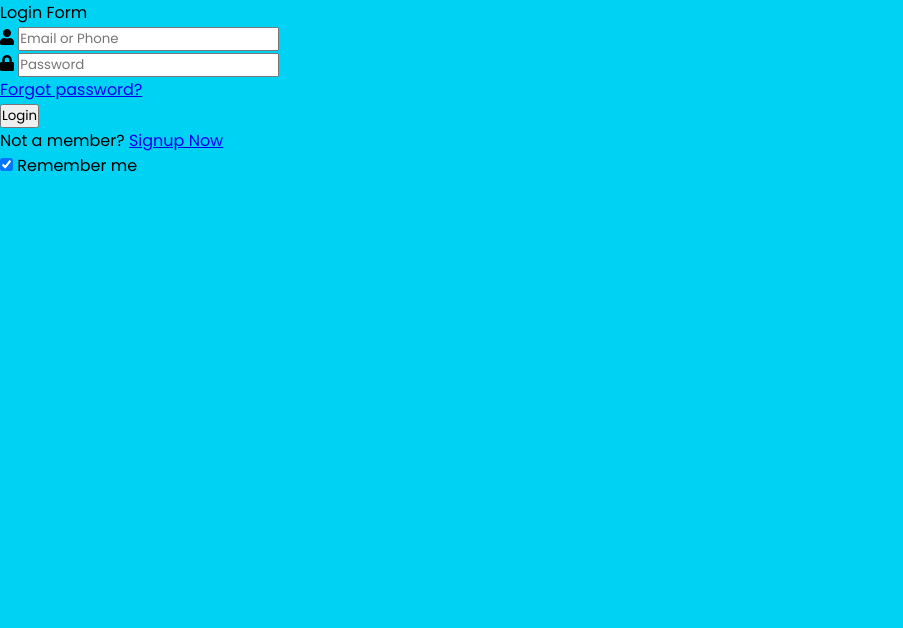
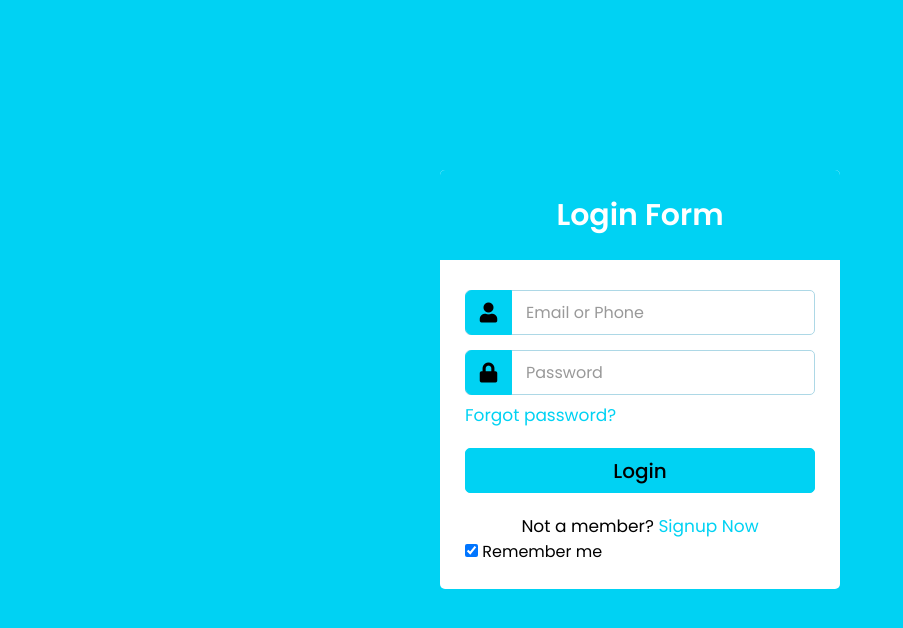
Before and after one commit to cemuner16/Login-Form, a plain HTML site: page index.html in a window 1280 px wide. Shown: the whole page, without its empty margins (0-903 px from the left). Drawn offline with Linux system fonts and the light colour scheme.

Commit message:
Completed Project

```diff
--- a/index.html
+++ b/index.html
@@ -23,15 +23,16 @@
             </div>
             <div class="pass"><a href="#">Forgot password?</a></div>
             <div class="row button">
-                <input type="submit" value="Login">
+                <input id="akiner" type="submit" value="Login">
             </div>
             <div class="signup-link">Not a member? <a href="#">Signup Now</a></div>
+            <label class="container1">
+                <input type="checkbox" checked="checked" name="remember"> Remember me
+              </label>
             </form>
         </div>
     </div>
-    <label>
-        <input type="checkbox" checked="checked" name="remember"> Remember me
-      </label>
+
 
 </body>
 </html>
--- a/style.css
+++ b/style.css
@@ -9,3 +9,100 @@ body {
     background: #00d2f3;
     overflow:hidden ;
 }
+ ::selection{
+    background: red;
+ }
+  .container{
+    max-width: 440px;
+    padding: 0 20px ;
+    margin: 170px auto;
+  }
+  .wrapper{
+    width: 100%;
+    background: white;
+    border-radius: 5px;
+    box-shadow: 0px 4px 10px 1px rgba(0.0.0.0.1);
+  }
+  .wrapper .title{
+    height: 90px;
+    background: #00d2f3;
+    border-radius: 5px 5px 0 0;
+    color: #fff;
+    font-size: 30px;
+    font-weight: 600;
+    display: flex;
+    align-items: center;
+    justify-content: center;
+  }
+  .wrapper form{
+    padding: 30px 25px 25px 25px;
+  }
+  .wrapper form .row{
+    height: 45px;
+    margin-bottom: 15px;
+    position: relative;
+  }
+  .wrapper form .row input{
+    height: 100%;
+    width: 100%;
+    outline: none;
+    padding-left: 60px;
+    border-radius: 5px;
+    border: 1px solid lightblue;
+    font-size: 16px;
+    transition: all 0.3s ease;
+  }
+  form .row input:focus{
+    border-color: #00d2f3;
+    box-shadow: inset 0px 0px 2px 2px rgba(26,188,156,0.25);
+  }
+  form .row input::placeholder{
+    color: #999;
+  }
+  .wrapper form .row i{
+    position: absolute;
+    width: 47px;
+    height: 100%;
+    color: black;
+    font-size: 20px;
+    background: #00d2f3;
+    border: 1px solid #00d2f3;
+    border-radius: 7px 0 0 7px;
+    display: flex;
+    align-items: center;
+    justify-content: center;
+  }
+  .wrapper form .pass{
+    margin: -8px 0 20px 0;
+  }
+  .wrapper form .pass a{
+    text-decoration: none;
+    color: #00d2f3;
+    font-size: 17px;
+  }
+  .wrapper form .pass a:hover{
+    text-decoration:underline;
+  }
+  .wrapper form .button input{
+    color: black;
+    font-size: 20px;
+    font-weight: 500;
+    background-color: #00d2f3;
+    border: 1px solid #00d2f3;
+    cursor: pointer;
+  }
+  .wrapper form .signup-link{
+    text-align: center;
+    margin-top: 20px;
+    font-size: 17px;
+  }
+  .wrapper form .signup-link a{
+    color: #00d2f3;
+    text-decoration: none;
+  }
+  form .signup-link a:hover{
+    text-decoration: underline;
+  }
+  #akiner{
+    padding: 0;
+  }
```
